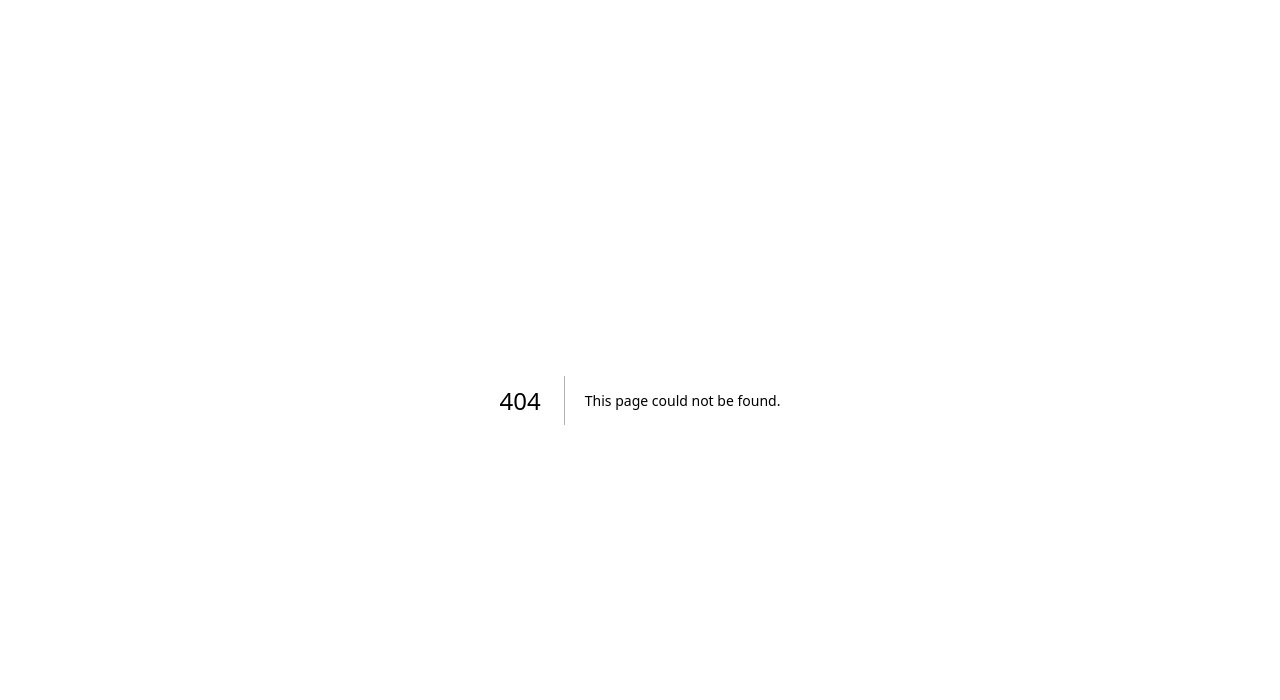
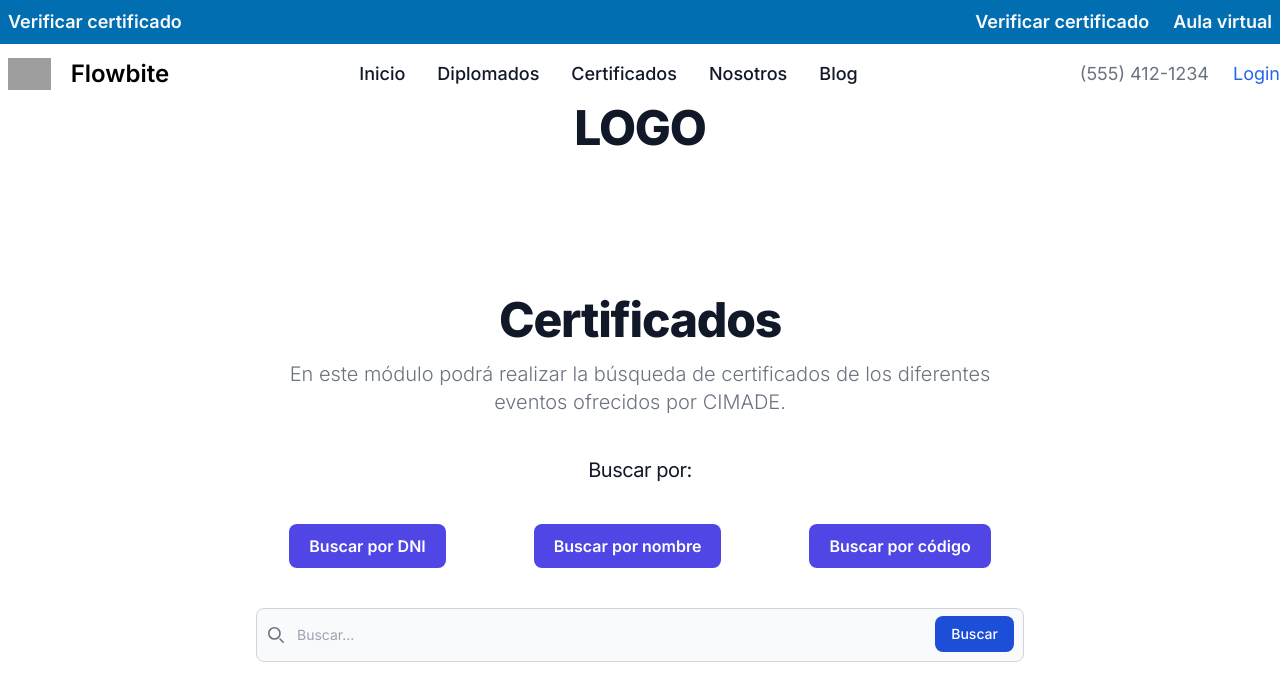
Before and after one commit to EcomasRepositorio/Cimade_vite, a Next.js app: page /certificate in a window 1280 px wide. Before the commit this address had no page. Shown: the top 700 px of the page. Built offline with nearby package versions, Linux system fonts and the light colour scheme; grey boxes are pictures that could not be loaded.

Commit message:
certificate

```diff
--- /dev/null
+++ b/app/certificate/page.tsx
@@ -0,0 +1,88 @@
+"use client";
+import React, { useState, FormEvent} from 'react';
+import axios from 'axios';
+
+const page = () => {
+  // Estado para almacenar el término de búsqueda
+  const [search, setSearch] = useState('');
+
+  // Función para manejar el cambio en el campo de búsqueda
+  const handleSearch = (event: React.ChangeEvent<HTMLInputElement>) => {
+    setSearch(event.target.value);
+  };
+
+  // Función para manejar el envío del formulario de búsqueda
+  const handleSearchSubmit = async (event: FormEvent) => {
+    event.preventDefault();
+
+    try {
+      // Realizar la solicitud al backend utilizando Axios
+      const response = await axios.get(`https//localhost:8000/api/v1/search?term=${search}`);
+
+      // Manejar la respuesta del backend aquí, por ejemplo, actualizar el estado con los resultados
+      console.log(response.data);
+    } catch (error) {
+      // Manejar errores de la solicitud
+      console.error('Error en la búsqueda:', error);
+    }
+  };
+  return (
+    <div id="/certificate" className="max-w-screen-md mx-auto mb-8 text-center lg:mb-12">
+      <div className="mb-4 lg:mt-0 justify-center text-5xl font-extrabold tracking-tight text-gray-900">
+        LOGO
+      </div>
+        <div className="">
+          <h2
+            className="mb-4 mt-36 lg:mt-36 text-5xl font-extrabold tracking-tight text-gray-900"
+          >
+            Certificados
+          </h2>
+          <p
+            className="font-light text-gray-500 sm:text-xl dark:text-gray-400"
+          >
+            En este módulo podrá realizar la búsqueda de certificados de los diferentes eventos ofrecidos por CIMADE.
+          </p>
+          <p
+            className="mb-6 mt-6 lg:mt-10 text-xl tracking-tight text-gray-900"
+          >
+            Buscar por:
+          </p>
+          <div className='lg:flex flex-wrap justify-center items-center p-4 text-center lg:gap-16'>
+            <button
+            //onClick={(e) => handleSearch(e)}
+            className="mb-6 text-white bg-indigo-600 hover:bg-indigo-700 font-semibold rounded-lg text-md px-5 py-2.5 text-center">
+              Buscar por DNI
+            </button>
+            <button
+            className="mb-6 ml-6 mr-6 text-white bg-indigo-600 hover:bg-indigo-700 font-semibold rounded-lg text-md px-5 py-2.5 text-center">
+              Buscar por nombre
+            </button>
+            <button
+            className="mb-6 text-white bg-indigo-600 hover:bg-indigo-700 font-semibold rounded-lg text-md px-5 py-2.5 text-center">
+              Buscar por código
+            </button>
+          </div>
+
+        </div>
+        <form>
+    <label htmlFor="default-search" className="mb-2 text-sm font-medium "></label>
+    <div className="relative lg:mx-auto mr-4 ml-4">
+        <div className="absolute inset-y-0 start-0 flex items-center ps-3 pointer-events-none">
+            <svg className="w-4 h-4 text-gray-500 dark:text-gray-400" aria-hidden="true" xmlns="http://www.w3.org/2000/svg" fill="none" viewBox="0 0 20 20">
+                <path stroke="currentColor" stroke-linecap="round" stroke-linejoin="round" stroke-width="2" d="m19 19-4-4m0-7A7 7 0 1 1 1 8a7 7 0 0 1 14 0Z"/>
+            </svg>
+        </div>
+        <input
+          type="search"
+          id="default-search"
+          className="block w-full p-4 ps-10 text-sm text-gray-900 border border-gray-300 rounded-lg bg-gray-50 focus:ring-blue-500 focus:border-blue-500 dark:placeholder-gray-400 dark:text-black"
+          placeholder="Buscar..."
+          required />
+        <button type="submit" className="text-white absolute end-2.5 bottom-2.5 bg-blue-700 hover:bg-blue-800 focus:ring-4 focus:outline-none focus:ring-blue-300 font-medium rounded-lg text-sm px-4 py-2">Buscar</button>
+    </div>
+</form>
+    </div>
+  )
+}
+
+export default page
--- a/app/contact/layout.tsx
+++ /dev/null
@@ -1,15 +0,0 @@
-"use client";
-import Header from "@/components/header/Index"
-
-export default function RootLayout({
-  children,
-}: {
-  children: React.ReactNode
-}) {
-  return (
-    <div>
-        {children}
-        <Header/>
-    </div>
-  )
-}
--- a/app/contact/page.tsx
+++ /dev/null
@@ -1,10 +0,0 @@
-"use client";
-import React from 'react'
-
-const page = () => {
-  return (
-    <div>page</div>
-  )
-}
-
-export default page
--- a/app/layout.tsx
+++ b/app/layout.tsx
@@ -18,6 +18,7 @@ export default function RootLayout({
   return (
     <html lang="es">
       <body className={inter.className}>
+        <Header/>
         {children}
       </body>
     </html>
--- a/app/page.tsx
+++ b/app/page.tsx
@@ -7,7 +7,6 @@ import Home from '@/components/home/Index'
 export default function Main() {
   return (
     <main >
-      <Header/>
       <Home />
         <h1 className='text-3xl font-bold underline'>
           hello world!
--- a/components/header/Index.tsx
+++ b/components/header/Index.tsx
@@ -1,3 +1,5 @@
+"use client";
+import Image from 'next/image';
 import Link from 'next/link'
 import React, { useState } from 'react'
 import { AiOutlineClose, AiOutlineMenu } from 'react-icons/ai';
@@ -10,8 +12,8 @@ const Header = () => {
     setMenu(!menu);
   }
   return (
-  <nav>
-    <nav className="bg-[#006eb0] border-gray-200">
+  <>
+    <div id="/" className="bg-[#006eb0] border-gray-200">
     <div className="flex lg:justify-between justify-center mx-auto max-w-screen-2xl p-2 ">
       <div className="hidden lg:flex">
       <Link href="#" className="text-lg text-gray-50 hover:underline font-semibold">Verificar certificado</Link>
@@ -21,8 +23,8 @@ const Header = () => {
             <Link href="#" className="text-lg text-gray-50 hover:underline font-semibold">Aula virtual</Link>
         </div>
     </div>
-</nav>
-<nav className="bg-[#ffffff] ">
+</div>
+<div className="bg-white">
     <div className="max-w-screen-2xl mx-auto">
         <div className="flex items-center justify-between">
                 <Link href="https://flowbite.com" className="flex items-center space-x-3 rtl:space-x-reverse">
@@ -40,13 +42,13 @@ const Header = () => {
 
             <ul className="hidden lg:flex flex-wrap font-medium p-4 mx-auto space-x-8 rtl:space-x-reverse text-lg">
                 <li>
-                    <Link href="#" className="text-gray-900 hover:underline" aria-current="page">Inicio</Link>
+                    <Link href="/" className="text-gray-900 hover:underline" aria-current="page">Inicio</Link>
                 </li>
                 <li>
                     <Link href="#" className="text-gray-900 hover:underline">Diplomados</Link>
                 </li>
                 <li>
-                    <Link href="#" className="text-gray-900 hover:underline">Certificados</Link>
+                    <Link href="/certificate" className="text-gray-900 hover:underline">Certificados</Link>
                 </li>
                 <li>
                     <Link href="#" className="text-gray-900 hover:underline">Nosotros</Link>
@@ -63,29 +65,32 @@ const Header = () => {
                 </div>
         </div>
     </div>
-</nav>
+</div>
 
   <div className={menu ?
     'lg:hidden top-[100px] right-0 bottom-0 left-0 flex justify-center items-center w-full h-screen bg-slate-800 text-white text-center ease-in duration-300 fixed z-10'
     :
     'lg:hidden absolute top-[100px] right-0 left-[-1000px] flex justify-center items-center w-full h-screen bg-slate-800 text-white text-center ease-in duration-300'
   }>
-      <div className="w-full">
-        <ul className="uppercase font-bold text-2xl">
+      <div className="w-full mt-[-310px]">
+        <ul className="uppercase font-mono font-bold text-xl">
+          <li onClick={handleMenu} className='py-5'>
+            <Link href={'/'}>LOGO</Link>
+          </li>
           <li onClick={handleMenu} className="py-5 hover:text-warning-800 cursor-pointer">
             <Link href='/'>Inicio</Link>
           </li>
           <li onClick={handleMenu} className="py-5 hover:text-warning-800 cursor-pointer">
-            <Link href='/'>Home</Link>
+            <Link href='/'>Diplomados</Link>
           </li>
           <li onClick={handleMenu} className="py-5 hover:text-warning-800 cursor-pointer">
-            <Link href='/'>Home</Link>
+            <Link href='/certificate'>Certificados</Link>
           </li>
           <li onClick={handleMenu} className="py-5 hover:text-warning-800 cursor-pointer">
-            <Link href='/'>Home</Link>
+            <Link href='/'>Nosotros</Link>
           </li>
           <li onClick={handleMenu} className="py-5 hover:text-warning-800 cursor-pointer">
-            <Link href='/'>Home</Link>
+            <Link href='/'>Blog</Link>
           </li>
         </ul>
         <div className="flex flex-col justify-center items-center mt-16">
@@ -98,7 +103,7 @@ const Header = () => {
         </div>
       </div>
   </div>
-</nav>
+</>
   )
 }
 
--- a/components/home/Index.tsx
+++ b/components/home/Index.tsx
@@ -7,6 +7,7 @@ const slides: { src: string; width: number; height: number }[] = [
   { src: "/image/imagen02.png", width: 2500, height: 2000 },
   { src: "/image/imagen03.png", width: 2500, height: 2000 },
   { src: "/image/imagen04.png", width: 2500, height: 2000 },
+  { src: "/image/TAMAÑO-DE-PRUEBA.png", width: 2500, height: 2000 },
 ];
 
 const Home: React.FC = () => {
--- a/next.config.js
+++ b/next.config.js
@@ -3,4 +3,4 @@ const nextConfig = {
   experimental: { appDir: true },
 }
 
-module.exports = { nextConfig };
+module.exports = { };
--- a/package.json
+++ b/package.json
@@ -9,6 +9,7 @@
     "lint": "next lint"
   },
   "dependencies": {
+    "axios": "^1.6.5",
     "bootstrap": "^5.3.2",
     "next": "^14.0.4",
     "react": "^18.2.0",
```
Also changed, not shown: public/image/TAMAÑO-DE-PRUEBA.png (added), 1 other file (tests, documents, lock files or other folders).
